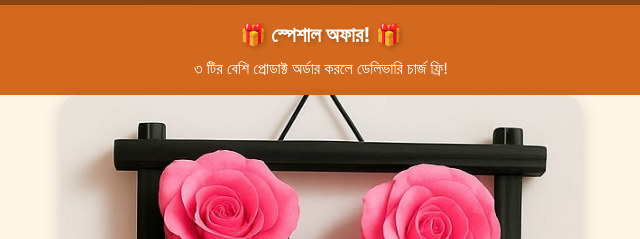
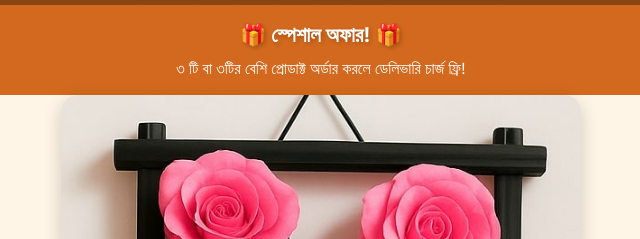
Before and after one commit to Curator100/nabud, a plain HTML site: page index.html in a window 1280 px wide. Shown: the part 154-393 px from the top of the page, 319-959 px from the left. Drawn offline with Linux system fonts and the light colour scheme.

Commit message:
Update index.html

```diff
--- a/index.html
+++ b/index.html
@@ -99,7 +99,7 @@
 <body>
   <div class="delivery-banner">
     <h2>🎁 স্পেশাল অফার! 🎁</h2>
-    <p>৩ টির বেশি প্রোডাক্ট অর্ডার করলে ডেলিভারি চার্জ ফ্রি!</p>
+    <p>৩ টি বা ৩টির বেশি প্রোডাক্ট অর্ডার করলে ডেলিভারি চার্জ ফ্রি!</p>
   </div>
 
   <header id="mainHeader">
```
